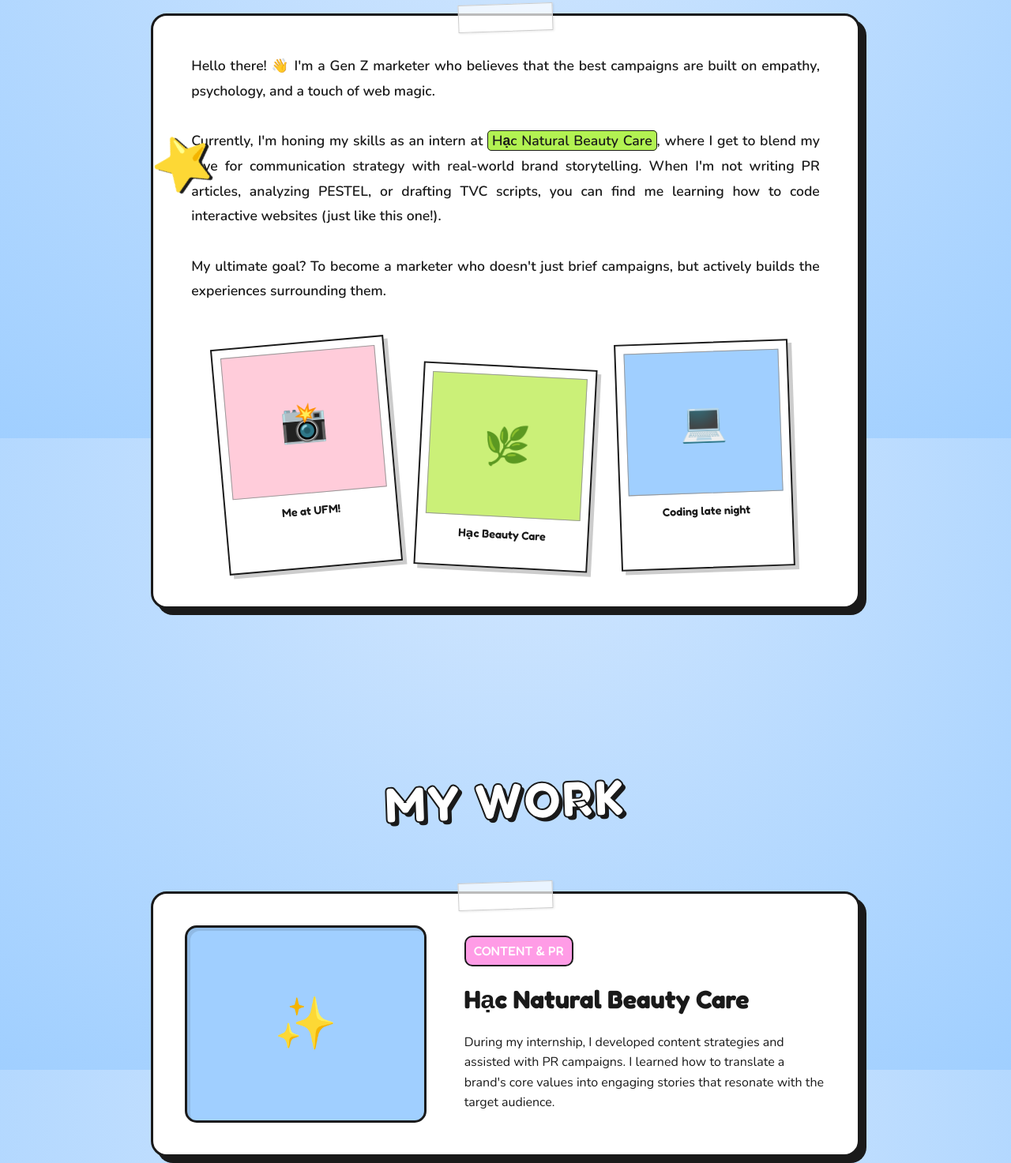
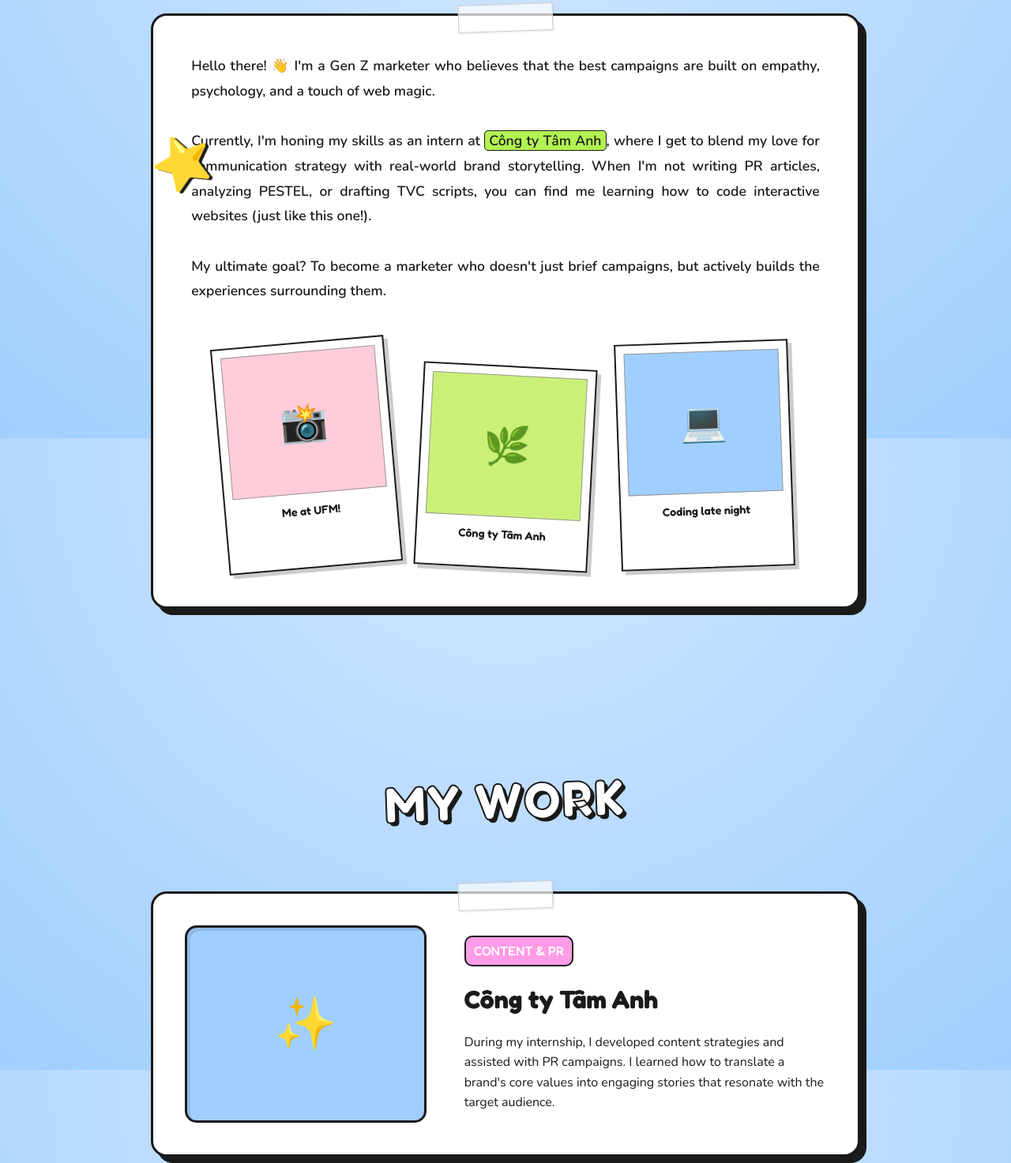
Before and after one commit to phamailinh123/my-portfolio, a plain HTML site: page index.html in a window 1280 px wide. Shown: the part 1045-2518 px from the top of the page at 79% size. Drawn offline with nearby package versions, Linux system fonts and the light colour scheme.

Commit message:
Update index.html

```diff
--- a/index.html
+++ b/index.html
@@ -10,7 +10,7 @@
 
   <style>
     /* ============================================
-       NEWJEANS CORE TOKENS
+
     ============================================ */
     :root {
       --nj-blue:    #a0cfff;
@@ -312,7 +312,7 @@
       <div class="about-text">
         <p>Hello there! 👋 I'm a Gen Z marketer who believes that the best campaigns are built on empathy, psychology, and a touch of web magic.</p>
         <br>
-        <p>Currently, I'm honing my skills as an intern at <span class="highlight">Hạc Natural Beauty Care</span>, where I get to blend my love for communication strategy with real-world brand storytelling. When I'm not writing PR articles, analyzing PESTEL, or drafting TVC scripts, you can find me learning how to code interactive websites (just like this one!).</p>
+        <p>Currently, I'm honing my skills as an intern at <span class="highlight">Công ty Tâm Anh</span>, where I get to blend my love for communication strategy with real-world brand storytelling. When I'm not writing PR articles, analyzing PESTEL, or drafting TVC scripts, you can find me learning how to code interactive websites (just like this one!).</p>
         <br>
         <p>My ultimate goal? To become a marketer who doesn't just brief campaigns, but actively builds the experiences surrounding them.</p>
       </div>
@@ -324,7 +324,7 @@
         </div>
         <div class="polaroid hover-target">
           <div class="polaroid-img" style="background: #cbf078;">🌿</div>
-          <div class="polaroid-caption">Hạc Beauty Care</div>
+          <div class="polaroid-caption">Công ty Tâm Anh</div>
         </div>
         <div class="polaroid hover-target">
           <div class="polaroid-img" style="background: #a0cfff;">💻</div>
@@ -343,7 +343,7 @@
         <div class="project-img">✨</div>
         <div>
           <div class="project-tag">CONTENT & PR</div>
-          <h3 class="project-title">Hạc Natural Beauty Care</h3>
+          <h3 class="project-title">Công ty Tâm Anh</h3>
           <p>During my internship, I developed content strategies and assisted with PR campaigns. I learned how to translate a brand's core values into engaging stories that resonate with the target audience.</p>
         </div>
       </div>
@@ -378,7 +378,7 @@
     <h2 class="section-title sticker-text pink">LET'S CHAT!</h2>
     <p style="font-weight: 600; margin-bottom: 2rem;">Always open for exciting opportunities or just a fun chat about K-pop! 🎶</p>
     <div class="btn-magnetic-wrap">
-      <a href="mailto:your@email.com" class="btn hover-target magnetic" style="background: var(--nj-white);">SEND MESSAGE 💌</a>
+      <a href="mailto:phamailinhbn@gmail.com" class="btn hover-target magnetic" style="background: var(--nj-white);">SEND MESSAGE 💌</a>
     </div>
   </section>
 
@@ -447,7 +447,7 @@
         }
       });
 
-      // 4. FUNCTIONAL MP3 PLAYER (PLAYLIST) - BẢN CHUẨN KỸ THUẬT
+      // 4. FUNCTIONAL MP3 PLAYER (PLAYLIST)
       const audio = document.getElementById('bg-music');
       const playBtn = document.getElementById('play-btn');
       const prevBtn = document.getElementById('prev-btn');
@@ -468,7 +468,6 @@
         audio.load(); // BẮT BUỘC: Ép trình duyệt tải file nhạc mới
 
         if (isPlaying) {
-          // Xử lý an toàn để tránh lỗi Promise của trình duyệt
           let playPromise = audio.play();
           if (playPromise !== undefined) {
             playPromise.catch(error => {
@@ -519,7 +518,6 @@
         loadTrack(currentTrack);
       });
 
-      // TÍNH NĂNG MỚI: Báo lỗi nếu file nhạc hỏng hoặc không tồn tại
       audio.addEventListener('error', () => {
         mp3Text.innerHTML = `⚠️ LỖI: Không tìm thấy file ${playlist[currentTrack].src}`;
         isPlaying = false;
@@ -535,20 +533,16 @@
         p.classList.add('particle');
         p.innerText = shapes[Math.floor(Math.random() * shapes.length)];
 
-        // Random vị trí chiều ngang
+
         p.style.left = Math.random() * 100 + 'vw';
-        // Random thời gian bay (từ 5 đến 12 giây để tạo độ ngẫu nhiên)
         p.style.animationDuration = (Math.random() * 7 + 5) + 's';
-        // Random kích thước
         p.style.fontSize = (Math.random() * 1.5 + 1) + 'rem';
 
         container.appendChild(p);
 
-        // Xóa particle sau khi bay xong để khỏi nặng máy
         setTimeout(() => p.remove(), 12000);
       }
 
-      // Tạo particle mới mỗi 600ms
       setInterval(createParticle, 600);
 
     });
```
